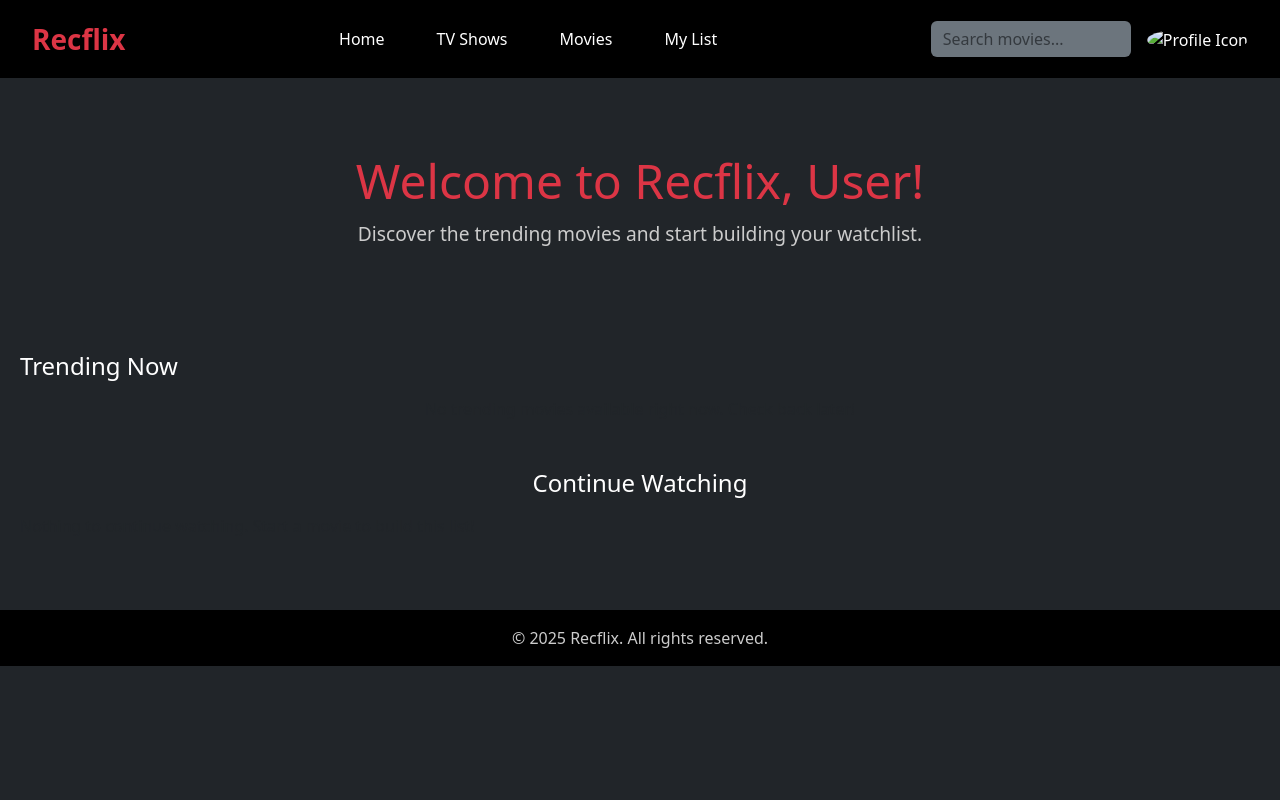
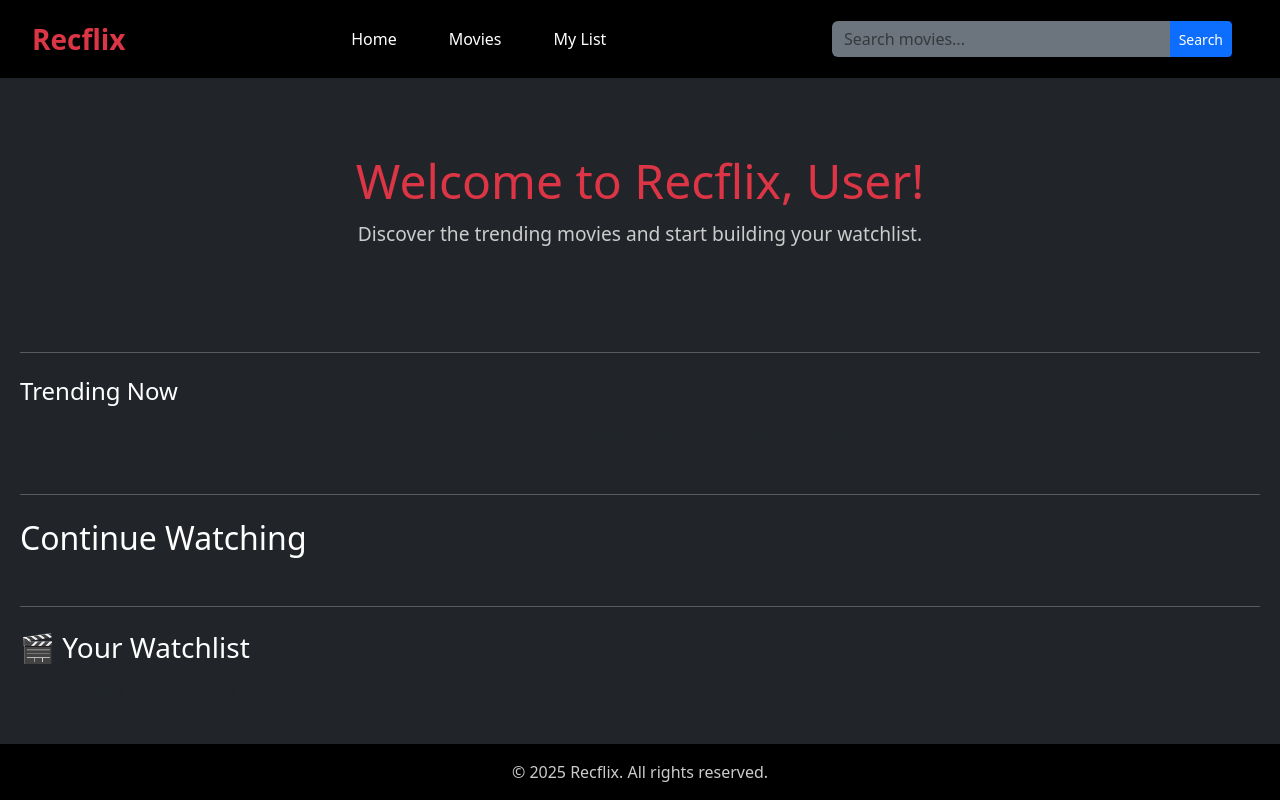
Before and after one commit to Namra-715/Recflix, a Flask app: template templates/dashboard.html in a window 1280 px wide. Run offline with Flask 3, Linux system fonts and the light colour scheme; the template is opened without the code that fills it, so the values that code supplies are empty; some libraries are stand-ins or nearby versions.

Commit message:
added watchlist and continue watching section

```diff
--- a/app.py
+++ b/app.py
@@ -1,6 +1,8 @@
 from flask import Flask, render_template, request, redirect, session, flash, url_for
 from flask_mysqldb import MySQL
 import bcrypt
+from database_query import MovieDatabase, MYSQL_CONFIG
+
 
 app = Flask(__name__)
 app.secret_key = "supersecretkey"
@@ -8,8 +10,8 @@ app.secret_key = "supersecretkey"
 # MySQL Configuration
 app.config['MYSQL_HOST'] = 'localhost'
 app.config['MYSQL_USER'] = 'root'
-app.config['MYSQL_PASSWORD'] = 'your_password'
-app.config['MYSQL_DB'] = 'your_db'
+app.config['MYSQL_PASSWORD'] = 'password'
+app.config['MYSQL_DB'] = 'db_name'
 
 mysql = MySQL(app)
 
@@ -100,31 +102,139 @@ def dashboard():
     user_name = session['full_name']
     user_id = session['user_id']
 
+    cur = mysql.connection.cursor()
     # Fetch user's watchlist
-    cur = mysql.connection.cursor()
     cur.execute("SELECT movie_id, title, poster_path FROM watchlist WHERE user_id=%s", (user_id,))
     watchlist = cur.fetchall()
     cur.close()
 
-    # Determine if user is "new" (empty watchlist)
     is_new_user = len(watchlist) == 0
+    trending_movies = get_local_trending_movies()
 
-    trending_movies = []
-    if is_new_user:
-        # For new users: Use local trending movies
-        trending_movies = get_local_trending_movies()
-        if not trending_movies:
-            # Fallback to TMDB if local fails
-            trending_movies = get_local_trending_movies()
+    # --- Handle search if any ---
+    search_query = request.args.get('query', '').strip()
+    search_results = []
+    if search_query:
+        filters = {'title': search_query}
+        db = MovieDatabase(
+            host=MYSQL_CONFIG['host'],
+            database=MYSQL_CONFIG['database'],
+            user=MYSQL_CONFIG['user'],
+            password=MYSQL_CONFIG['password'],
+            port=MYSQL_CONFIG['port']
+        )
+        if db.connect():
+            search_results = db.query_movies(filters)
+            db.disconnect()
+
+    cur = mysql.connection.cursor()
+    cur.execute("""
+        SELECT movie_id, title, poster_path
+        FROM continue_watching
+        WHERE user_id = %s
+        ORDER BY last_watched DESC
+    """, (user_id,))
+    continue_watching = cur.fetchall()
+    cur.close()
+
+    return render_template(
+        'dashboard.html',
+        user_name=user_name,
+        trending_movies=trending_movies,
+        watchlist=watchlist,
+        is_new_user=is_new_user,
+        search_results=search_results,
+        search_query=search_query,
+        continue_watching=continue_watching
+    )
+
+#create watch list
+@app.route('/add_to_watchlist', methods=['POST'])
+def add_to_watchlist():
+    if 'user_id' not in session:
+        flash("Please log in to add movies to your watchlist.", "warning")
+        return redirect(url_for('login'))
+
+    user_id = session['user_id']
+    movie_id = request.form['movie_id']
+    title = request.form['title']
+    poster_path = request.form['poster_path']
+
+    cur = mysql.connection.cursor()
+
+    # Check if movie is already in watchlist
+    cur.execute("SELECT * FROM watchlist WHERE user_id=%s AND movie_id=%s", (user_id, movie_id))
+    existing = cur.fetchone()
+
+    if existing:
+        flash("This movie is already in your watchlist!", "info")
     else:
-        # For returning users: Use TMDB trending (or mix with local)
-        trending_movies = get_local_trending_movies()
+        cur.execute(
+            "INSERT INTO watchlist (user_id, movie_id, title, poster_path) VALUES (%s, %s, %s, %s)",
+            (user_id, movie_id, title, poster_path)
+        )
+        mysql.connection.commit()
+        flash(f"Added '{title}' to your watchlist!", "success")
 
-    return render_template('dashboard.html',
-                           user_name=user_name,
-                           trending_movies=trending_movies,
-                           watchlist=watchlist,
-                           is_new_user=is_new_user)
+    cur.close()
+    return redirect(url_for('dashboard'))
+
+#remove from watch list
+@app.route('/remove_from_watchlist', methods=['POST'])
+def remove_from_watchlist():
+    if 'user_id' not in session:
+        flash("Please login first.", "warning")
+        return redirect(url_for('login'))
+
+    user_id = session['user_id']
+    movie_id = request.form['movie_id']
+
+    cur = mysql.connection.cursor()
+    cur.execute("DELETE FROM watchlist WHERE user_id=%s AND movie_id=%s", (user_id, movie_id))
+    mysql.connection.commit()
+    cur.close()
+
+    flash("Movie removed from your watchlist.", "info")
+    return redirect(url_for('dashboard'))
+
+#continue watching
+@app.route('/continue_watching', methods=['POST'])
+def continue_watching():
+    if 'user_id' not in session:
+        flash("Please login to watch movies.", "warning")
+        return redirect(url_for('login'))
+
+    user_id = session['user_id']
+    movie_id = request.form['movie_id']
+    title = request.form['title']
+    poster_path = request.form['poster_path']
+
+    cur = mysql.connection.cursor()
+
+    # Check if already in continue_watching
+    cur.execute("SELECT * FROM continue_watching WHERE user_id=%s AND movie_id=%s", (user_id, movie_id))
+    existing = cur.fetchone()
+
+    if existing:
+        # Update timestamp only
+        cur.execute("UPDATE continue_watching SET last_watched = CURRENT_TIMESTAMP WHERE user_id=%s AND movie_id=%s",
+                    (user_id, movie_id))
+    else:
+        # Insert new entry
+        cur.execute(
+            "INSERT INTO continue_watching (user_id, movie_id, title, poster_path) VALUES (%s, %s, %s, %s)",
+            (user_id, movie_id, title, poster_path)
+        )
+
+    mysql.connection.commit()
+    cur.close()
+
+    flash(f"Now playing '{title}' — added to Continue Watching!", "success")
+    return redirect(url_for('dashboard'))
+
+
+
+
 
 
 # Logout
--- a/database_query.py
+++ b/database_query.py
@@ -72,10 +72,10 @@ USE_HARDCODED_CONFIG = True  # Set to False to be prompted for credentials each
 
 # MySQL Connection Settings
 MYSQL_CONFIG = {
-    'host': '35.188.165.105',
+    'host': 'localhost',
     'database': 'Recflix',  # Change this to your database name
-    'user': 'namra',  # Change this to your MySQL username
-    'password': 'recflixdb',  # Leave empty if no password, or set your password here
+    'user': 'root',  # Change this to your MySQL username
+    'password': 'Puttumari230&',  # Leave empty if no password, or set your password here
     'port': 3306
 }
 # ============================================================================
--- a/templates/dashboard.html
+++ b/templates/dashboard.html
@@ -1,26 +1,6 @@
-<!-- <!DOCTYPE html>
-<html lang="en">
-<head>
-    <meta charset="UTF-8">
-    <title>Dashboard</title>
-    <link rel="stylesheet" href="{{ url_for('static', filename='style.css') }}">
-</head>
-<body>
-    <div class="container">
-        <h2>Welcome, {{ user_name }}!</h2>
-        <p>This is your dashboard.</p>
-        <a href="/logout"><button>Logout</button></a>
-    </div>
-</body>
-</html>
-
-
- -->
-
-
-
 <!DOCTYPE html>
 <html lang="en">
+
 <head>
     <meta charset="UTF-8">
     <meta name="viewport" content="width=device-width, initial-scale=1.0">
@@ -30,6 +10,7 @@
     <!-- Your custom CSS (load after Bootstrap to override) -->
     <link rel="stylesheet" href="../static/dashboard.css">
 </head>
+
 <body class="bg-dark text-white"> <!-- Bootstrap dark background for Netflix feel -->
     <!-- Header (Netflix-style nav) -->
     <header class="header bg-black">
@@ -38,23 +19,22 @@
                 <div class="logo text-danger fw-bold fs-3">Recflix</div>
                 <nav class="nav">
                     <a href="./dashboard.html" class="nav-link text-white">Home</a>
-                    <a href="#tv-shows" class="nav-link text-white">TV Shows</a>
                     <a href="#movies" class="nav-link text-white">Movies</a>
                     <a href="#my-list" class="nav-link text-white">My List</a>
                 </nav>
                 <div class="d-flex align-items-center">
                     <!-- Functional search form -->
-                    <form action="" method="GET" class="d-inline me-3">
-                        <input type="text" name="query" placeholder="Search movies..." class="form-control bg-secondary text-white border-0" required style="width: 200px;">
+                    <form action="/dashboard" method="GET" class="d-inline me-3">
+                        <div class="input-group" style="width: 400px;">
+                            <input type="text" name="query" placeholder="Search movies..."
+                                class="form-control bg-secondary text-white border-0" required
+                                value="{{ request.args.get('query', '') }}">
+                            <button type="submit" class="btn btn-primary btn-sm">Search</button>
+                        </div>
                     </form>
-                    <div class="profile-menu position-relative">
-                        <img src="https://via.placeholder.com/40x40?text={{ user_name[0] if user_name else 'U' }}" alt="Profile Icon" class="profile-icon rounded-circle" style="cursor: pointer;">
-                        <div class="dropdown position-absolute bg-dark border" style="display: none; top: 50px; right: 0; z-index: 10;">
-                            <a href="#account" class="dropdown-item text-white">Account</a>
-                            <a href="#settings" class="dropdown-item text-white">Settings</a>
-                            <a href="" class="dropdown-item text-white">Logout</a>
-                        </div>
-                    </div>
+
+
+
                 </div>
             </div>
         </div>
@@ -70,41 +50,82 @@
         </div>
 
 
+        <!--Search Movies-->
+        {% if search_results %}
+        <hr>
+        <h4>Search Results for "{{ search_query }}":</h4>
+        <div class="row">
+            {% for movie in search_results %}
+            <div class="col-md-3 mb-3 h-100">
+                <div class="card bg-dark text-white">
+                    <!-- <img src="{{ movie.poster_path }}" class="card-img-top" alt="{{ movie.title }}"> -->
+                    <div class="card-body bg-secondary">
+                        <h5 class="card-title">{{ movie.title }}</h5>
+                        <p class="card-text">Rating: {{ movie.vote_average }}</p>
+                        <p class="card-text">Release: {{ movie.release_date }}</p>
+                    </div>
+                </div>
+            </div>
+            {% endfor %}
+        </div>
+        {% endif %}
+
+        <hr class="my-4">
         <!-- Trending Movies Carousel (Bootstrap) -->
-       <section class="carousel-row mb-5">
+        <section class="carousel-row mb-5">
             <h2 class="mb-3">Trending Now</h2>
             {% if trending_movies %}
             <div id="trending-carousel" class="carousel slide" data-bs-ride="carousel">
                 <div class="carousel-indicators">
-                    {% for i in range((trending_movies|length // 6) + 1) %} <button type="button" data-bs-target="#trending-carousel" data-bs-slide-to="{{ i }}" {% if i == 0 %}class="active"{% endif %} aria-label="Slide {{ i + 1 }}"></button>
+                    {% for i in range((trending_movies|length // 6) + 1) %} <button type="button"
+                        data-bs-target="#trending-carousel" data-bs-slide-to="{{ i }}" {% if i==0 %}class="active" {%
+                        endif %} aria-label="Slide {{ i + 1 }}"></button>
                     {% endfor %}
                 </div>
                 <div class="carousel-inner">
-                    {% set movies_per_slide = 6 %} {% for slide_index in range(0, trending_movies|length, movies_per_slide) %}
+                    {% set movies_per_slide = 6 %} {% for slide_index in range(0, trending_movies|length,
+                    movies_per_slide) %}
                     <div class="carousel-item {% if slide_index == 0 %}active{% endif %}">
                         <div class="d-flex justify-content-center flex-wrap">
                             {% for movie in trending_movies[slide_index:slide_index + movies_per_slide] %}
-                            <div class="item mx-2 position-relative" onclick="playMovie('{{ movie.title }}')" style="cursor: pointer;">
-                                <img src="https://image.tmdb.org/t/p/w200{{ movie.poster_path }}" alt="{{ movie.title }}" class="img-fluid rounded">
-                                <div class="overlay position-absolute top-50 start-50 translate-middle text-white fw-bold" style="background: rgba(0,0,0,0.7); padding: 10px; border-radius: 50%; display: none;">▶ Play</div>
-                                {% if is_new_user %}
-                                <form action="" method="POST" class="position-absolute bottom-0 start-0 p-2">
+                            <div class="item mx-2 position-relative" style="cursor: pointer;">
+
+                                <form action="{{ url_for('continue_watching') }}" method="POST"
+                                    onsubmit="return playMovie('{{ movie.title }}')">
+                                    <input type="hidden" name="movie_id" value="{{ movie.id }}">
+                                    <input type="hidden" name="title" value="{{ movie.title }}">
+                                    <input type="hidden" name="poster_path" value="{{ movie.poster_path }}">
+                                    <button type="submit" class="btn p-0 border-0 bg-transparent">
+                                        <img src="https://image.tmdb.org/t/p/w200{{ movie.poster_path }}"
+                                            alt="{{ movie.title }}" class="img-fluid rounded">
+                                        <div class="overlay position-absolute top-50 start-50 translate-middle text-white fw-bold"
+                                            style="background: rgba(0,0,0,0.7); padding: 10px; border-radius: 50%; display: none;">
+                                            ▶ Play
+                                        </div>
+                                    </button>
+                                </form>
+                                <form action="{{ url_for('add_to_watchlist') }}" method="POST"
+                                    class="position-absolute bottom-0 start-0 p-2">
+                                    <input type="hidden" name="movie_id" value="{{ movie.id }}">
                                     <input type="hidden" name="title" value="{{ movie.title }}">
                                     <input type="hidden" name="poster_path" value="{{ movie.poster_path }}">
                                     <button type="submit" class="btn btn-danger btn-sm">+ Add</button>
                                 </form>
-                                {% endif %}
+
+
                             </div>
                             {% endfor %}
                         </div>
                     </div>
                     {% endfor %}
                 </div>
-                <button class="carousel-control-prev" type="button" data-bs-target="#trending-carousel" data-bs-slide="prev">
+                <button class="carousel-control-prev" type="button" data-bs-target="#trending-carousel"
+                    data-bs-slide="prev">
                     <span class="carousel-control-prev-icon" aria-hidden="true"></span>
                     <span class="visually-hidden">Previous</span>
                 </button>
-                <button class="carousel-control-next" type="button" data-bs-target="#trending-carousel" data-bs-slide="next">
+                <button class="carousel-control-next" type="button" data-bs-target="#trending-carousel"
+                    data-bs-slide="next">
                     <span class="carousel-control-next-icon" aria-hidden="true"></span>
                     <span class="visually-hidden">Next</span>
                 </button>
@@ -114,28 +135,57 @@
             {% endif %}
         </section>
 
-
+        <hr class="my-4">
         <!---Continue watching-->
         <section class="continue-watching-row mb-5" id="continue-watching">
-            <h4 class="mb-3 d-flex justify-content-center">Continue Watching</h4>
-            {% if continue_watching_list %}
-            <div class="d-flex flex-wrap justify-content-start">
-                {% for item in continue_watching_list %}
-                <div class="item mx-2 mb-3 continue-card" onclick="playMovie('{{ item.title }}')">
-                    <img src="https://image.tmdb.org/t/p/w300{{ item.poster_path }}" alt="{{ item.title }}" class="img-fluid rounded" style="width: 300px;">
+            <h2 class="mb-3">Continue Watching</h2>
+            {% if continue_watching %}
+            <section class="carousel-row mb-5">
+
+                <div class="d-flex flex-wrap justify-content-start">
+                    {% for movie in continue_watching %}
+                    <div class="item mx-2 position-relative">
+                        <img src="https://image.tmdb.org/t/p/w200{{ movie[2] }}" alt="{{ movie[1] }}"
+                            class="img-fluid rounded">
+                        <div class="overlay position-absolute top-50 start-50 translate-middle text-white fw-bold"
+                            style="background: rgba(0,0,0,0.7); padding: 10px; border-radius: 50%;">
+                            ▶
+                        </div>
+                    </div>
+                    {% endfor %}
+                </div>
+            </section>
+            {% endif %}
+
+        </section>
 
 
+        <!---WatchList-->
+        <hr class="my-4">
+        <h3 class="text-white">🎬 Your Watchlist</h3>
 
-                    <div class="overlay position-absolute top-50 start-50 translate-middle text-white fw-bold" style="background: rgba(0,0,0,0.7); padding: 10px; border-radius: 50%; display: none;">
-                        <span style="font-size: 1.5rem;">▶</span>
+        {% if watchlist %}
+        <div class="row mt-3">
+            {% for movie in watchlist %}
+            <div class="col-md-2 col-sm-4 mb-3">
+                <div class="card bg-dark text-white h-100">
+                    <img src="https://image.tmdb.org/t/p/w200{{ movie[2] }}" alt="{{ movie[1] }}"
+                        class="card-img-top rounded">
+                    <div class="card-body text-center">
+                        <h6 class="card-title">{{ movie[1] }}</h6>
+                        <form action="{{ url_for('remove_from_watchlist') }}" method="POST">
+                            <input type="hidden" name="movie_id" value="{{ movie[0] }}">
+                            <button type="submit" class="btn btn-outline-danger btn-sm">Remove</button>
+                        </form>
                     </div>
                 </div>
-                {% endfor %}
             </div>
-            {% else %}
-            <p class="text-muted">Nothing to continue watching. Start a movie to build this list!</p>
-            {% endif %}
-        </section>
+            {% endfor %}
+        </div>
+        {% else %}
+        <p class="text-muted mt-3">Your watchlist is empty. Start adding movies!</p>
+        {% endif %}
+
 
 
 
@@ -182,4 +232,5 @@
         });
     </script>
 </body>
+
 </html>
```
Also changed, not shown: templates/movies.html (deleted, +0 -155 lines).
